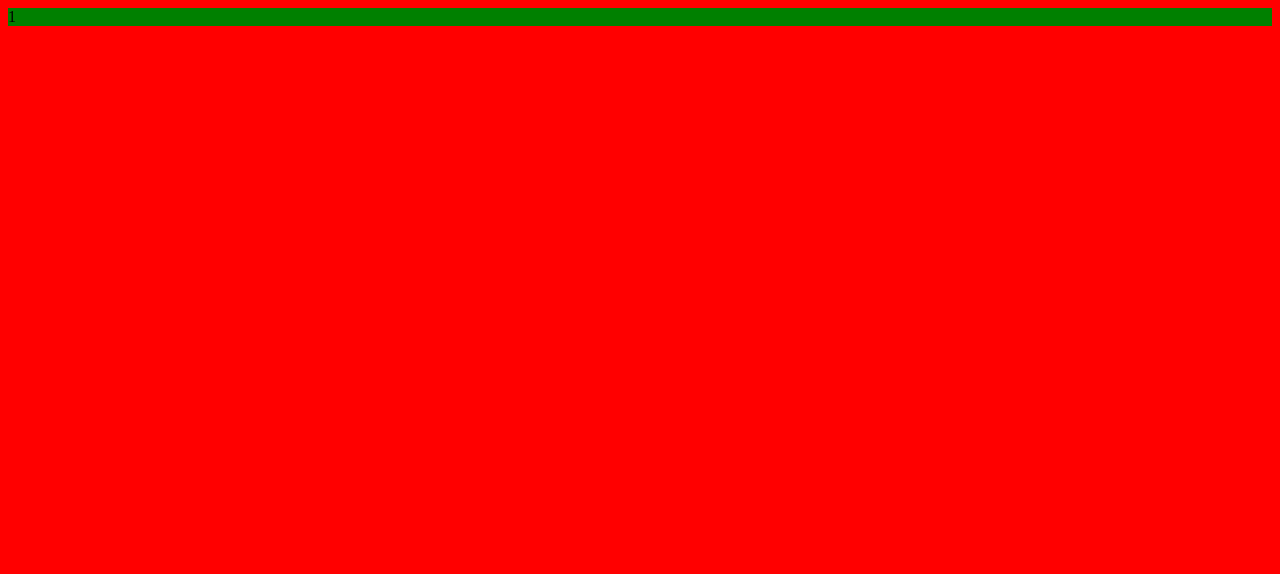
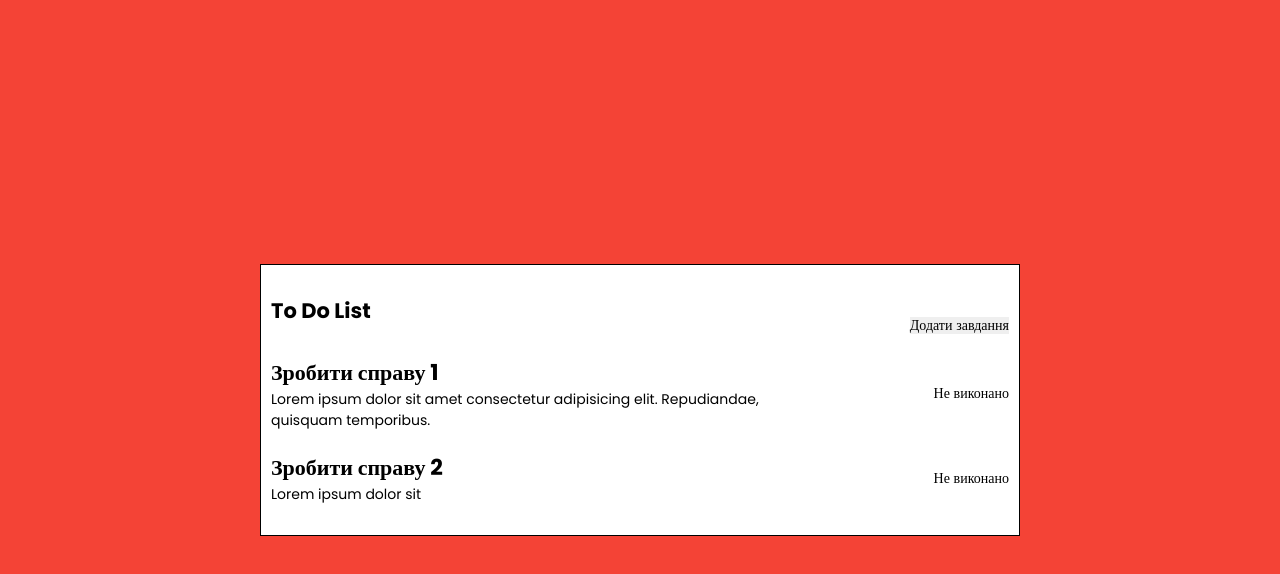
Before and after one commit to Denys1994q/to-do, a React (Create React App) app: page / in a window 1280 px wide. Shown: the top 574 px of the page. Built offline with nearby package versions, Linux system fonts and the light colour scheme.

Commit message:
add to-do component layout, heading component

```diff
--- a/package.json
+++ b/package.json
@@ -14,6 +14,7 @@
     "react-dom": "^18.2.0",
     "react-scripts": "5.0.1",
     "sass": "^1.69.1",
+    "styled-components": "^6.0.8",
     "typescript": "^4.9.5",
     "web-vitals": "^2.1.4"
   },
--- a/public/index.html
+++ b/public/index.html
@@ -5,39 +5,19 @@
         <link rel="icon" href="%PUBLIC_URL%/favicon.ico" />
         <meta name="viewport" content="width=device-width, initial-scale=1" />
         <meta name="theme-color" content="#000000" />
-    <meta
-      name="description"
-      content="Web site created using create-react-app"
+        <meta name="description" content="To do app for planning your life." />
+        <link rel="apple-touch-icon" href="%PUBLIC_URL%/logo192.png" />
+        <link rel="manifest" href="%PUBLIC_URL%/manifest.json" />
+        <link rel="preconnect" href="https://fonts.googleapis.com" />
+        <link rel="preconnect" href="https://fonts.gstatic.com" crossorigin />
+        <link
+            href="https://fonts.googleapis.com/css2?family=Poppins:ital,wght@0,400;0,600;0,700;0,800;1,500&display=swap"
+            rel="stylesheet"
         />
-    <link rel="apple-touch-icon" href="%PUBLIC_URL%/logo192.png" />
-    <!--
-      manifest.json provides metadata used when your web app is installed on a
-      user's mobile device or desktop. See https://developers.google.com/web/fundamentals/web-app-manifest/
-    -->
-    <link rel="manifest" href="%PUBLIC_URL%/manifest.json" />
-    <!--
-      Notice the use of %PUBLIC_URL% in the tags above.
-      It will be replaced with the URL of the `public` folder during the build.
-      Only files inside the `public` folder can be referenced from the HTML.
-
-      Unlike "/favicon.ico" or "favicon.ico", "%PUBLIC_URL%/favicon.ico" will
-      work correctly both with client-side routing and a non-root public URL.
-      Learn how to configure a non-root public URL by running `npm run build`.
-    -->
-    <title>React App</title>
+        <title>To Do App</title>
     </head>
     <body>
         <noscript>You need to enable JavaScript to run this app.</noscript>
         <div id="root"></div>
-    <!--
-      This HTML file is a template.
-      If you open it directly in the browser, you will see an empty page.
-
-      You can add webfonts, meta tags, or analytics to this file.
-      The build step will place the bundled scripts into the <body> tag.
-
-      To begin the development, run `npm start` or `yarn start`.
-      To create a production bundle, use `npm run build` or `yarn build`.
-    -->
     </body>
 </html>
--- a/src/App.sass
+++ /dev/null
@@ -1,4 +0,0 @@
-body
-    background: red
-.App
-    background: green
--- a/src/App.tsx
+++ b/src/App.tsx
@@ -1,8 +1,24 @@
-import React from "react";
-import './App.sass'
+import { styled } from "styled-components";
+import ToDo from "./components/to-do/ToDo";
 
 function App() {
-    return <div className='App'>1</div>;
+    const Wrapper = styled.section`
+        width: 76rem;
+        margin: 0 auto;
+        padding: 3rem 1rem;
+        border: 1px solid black;
+        background: white;
+        position: absolute;
+        top: 50%;
+        left: 50%;
+        transform: translate(-50%, -50%);
+    `;
+
+    return (
+        <Wrapper>
+            <ToDo />
+        </Wrapper>
+    );
 }
 
 export default App;
--- /dev/null
+++ b/src/components/headings/h1/H1.tsx
@@ -0,0 +1,18 @@
+import { styled } from "styled-components";
+
+interface H1Props {
+    text: string;
+}
+
+const H1 = ({ text }: H1Props): JSX.Element => {
+    const Title = styled.h1`
+        margin-bottom: 3rem;
+    `;
+    return (
+        <>
+            <Title>{text}</Title>
+        </>
+    );
+};
+
+export default H1;
--- /dev/null
+++ b/src/components/to-do/ToDo.tsx
@@ -0,0 +1,54 @@
+import H1 from "../headings/h1/H1";
+import { styled } from "styled-components";
+
+const ToDo = () => {
+    const ListItem = styled.li`
+        display: flex;
+        align-items: center;
+        justify-content: space-between;
+        &:not(:last-child) {
+            margin-bottom: 2rem;
+        }
+    `;
+    const ItemMain = styled.div`
+        width: 70%;
+    `;
+    const ItemStatus = styled.p``;
+    const ItemHeading = styled.h2`
+        font-size: 2.2rem;
+    `;
+    const Header = styled.header`
+        display: flex;
+        align-items: center;
+        justify-content: space-between;
+    `;
+
+    return (
+        <>
+            <Header>
+                <H1 text='To Do List' />
+                <button>Додати завдання</button>
+            </Header>
+            <ul>
+                <ListItem>
+                    <ItemMain>
+                        <ItemHeading>Зробити справу 1</ItemHeading>
+                        <p>
+                            Lorem ipsum dolor sit amet consectetur adipisicing elit. Repudiandae, quisquam temporibus.
+                        </p>
+                    </ItemMain>
+                    <ItemStatus>Не виконано</ItemStatus>
+                </ListItem>
+                <ListItem>
+                    <ItemMain>
+                        <ItemHeading>Зробити справу 2</ItemHeading>
+                        <p>Lorem ipsum dolor sit</p>
+                    </ItemMain>
+                    <ItemStatus>Не виконано</ItemStatus>
+                </ListItem>
+            </ul>
+        </>
+    );
+};
+
+export default ToDo;
--- a/src/index.tsx
+++ b/src/index.tsx
@@ -1,6 +1,7 @@
 import React from "react";
 import ReactDOM from "react-dom/client";
 import App from "./App";
+import "./styles/index.sass";
 
 const root = ReactDOM.createRoot(document.getElementById("root") as HTMLElement);
 root.render(
--- /dev/null
+++ b/src/styles/index.sass
@@ -0,0 +1,54 @@
+*, ::after, ::before
+    margin: 0
+    padding: 0
+    box-sizing: border-box
+
+h1, h2, h3, h4, h5
+    margin: 0
+    padding: 0
+
+html
+    font-size: 62.5%
+
+body
+    background: #f44336
+    color: black
+    font-size: 1.4rem
+    font-family: 'Poppins'
+    font-weight: 400
+
+img
+    max-width: 100%
+
+a
+    text-decoration: none
+    border: none
+    color: inherit
+    outline: none
+a:hover
+    text-decoration: none
+    color: inherit
+a:visited
+    color: inherit
+    border: none
+a:active
+    color: inherit
+    border: none
+    text-decoration: none
+a:focus
+    color: inherit
+    outline: none
+    text-decoration: none
+button,optgroup,select,textarea
+    font-family: inherit
+    font-size: 100%
+    line-height: 1.15
+    margin: 0
+    border: none
+    outline: none
+button:active, button:focus
+    outline: none
+p, ul
+    margin: 0
+ul
+    list-style: none
```
Also changed, not shown: 2 other files (tests, documents, lock files or other folders). Lines whose indentation alone changed are shown as unchanged.
